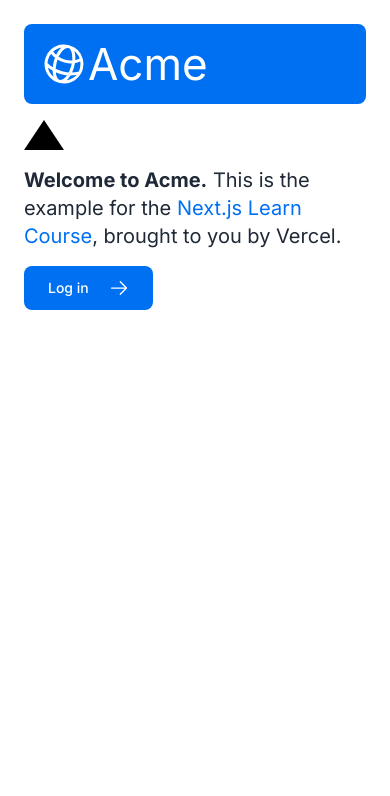
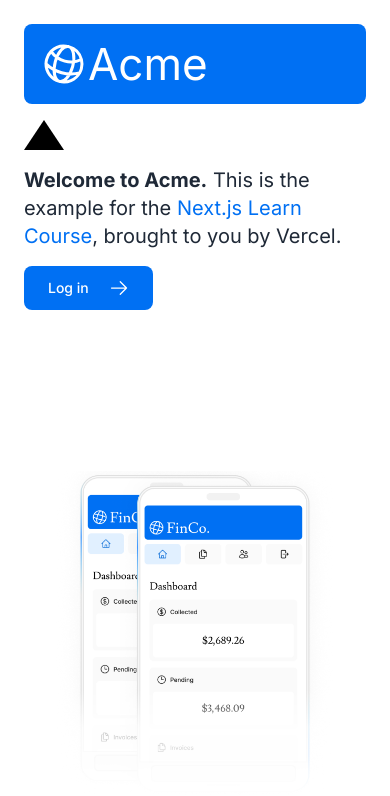
Before and after one commit to gianniszisakis/netxtjs-dashboard-app, a Next.js app: page / in a window 390 px wide. Shown: the top 796 px of the page. Built offline with nearby package versions, Linux system fonts and the light colour scheme.

Commit message:
feat: Add mobile version image.

```diff
--- a/app/page.tsx
+++ b/app/page.tsx
@@ -37,6 +37,13 @@
           className="hidden md:block"
           alt="Desktop version"
         />
+        <Image
+          src="/hero-mobile.png"
+          width={560}
+          height={620}
+          className="block md:hidden"
+          alt="Mobile Version"
+        />
       </div>
     </main>
   );
```
